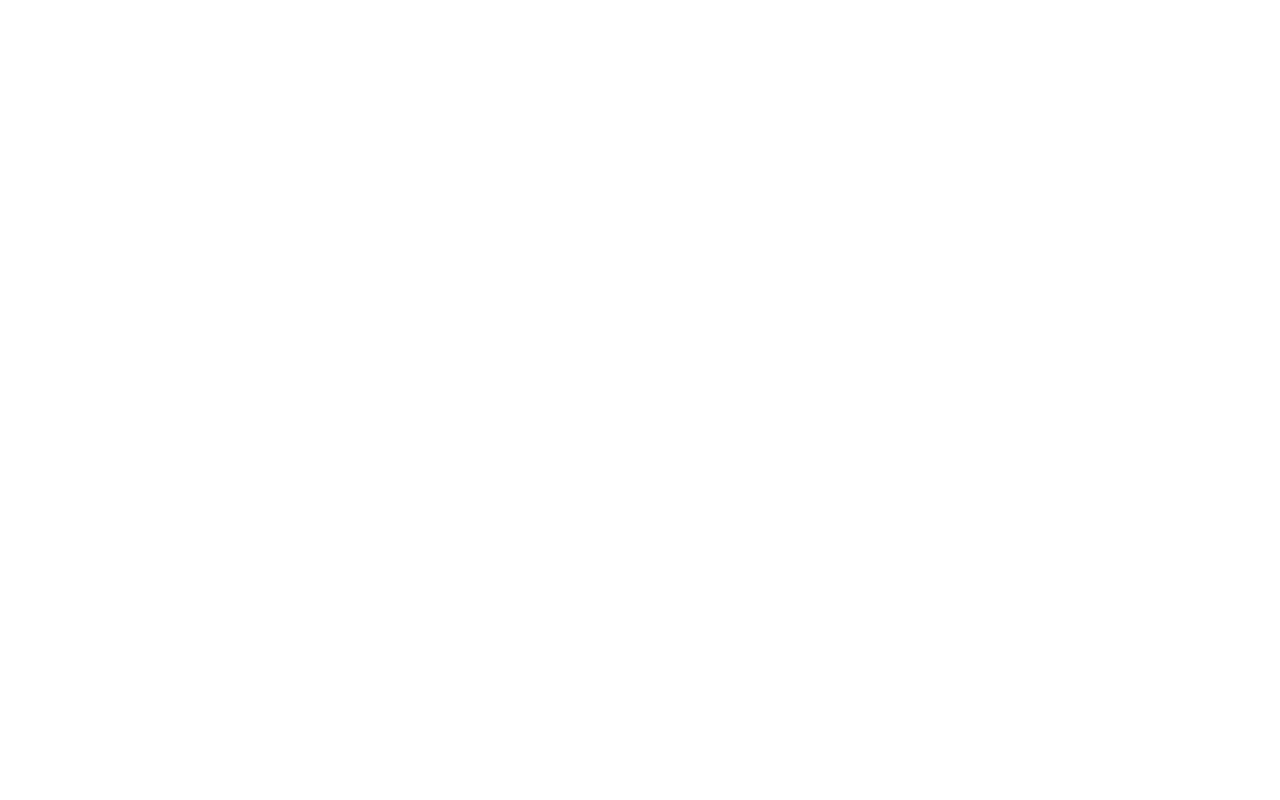
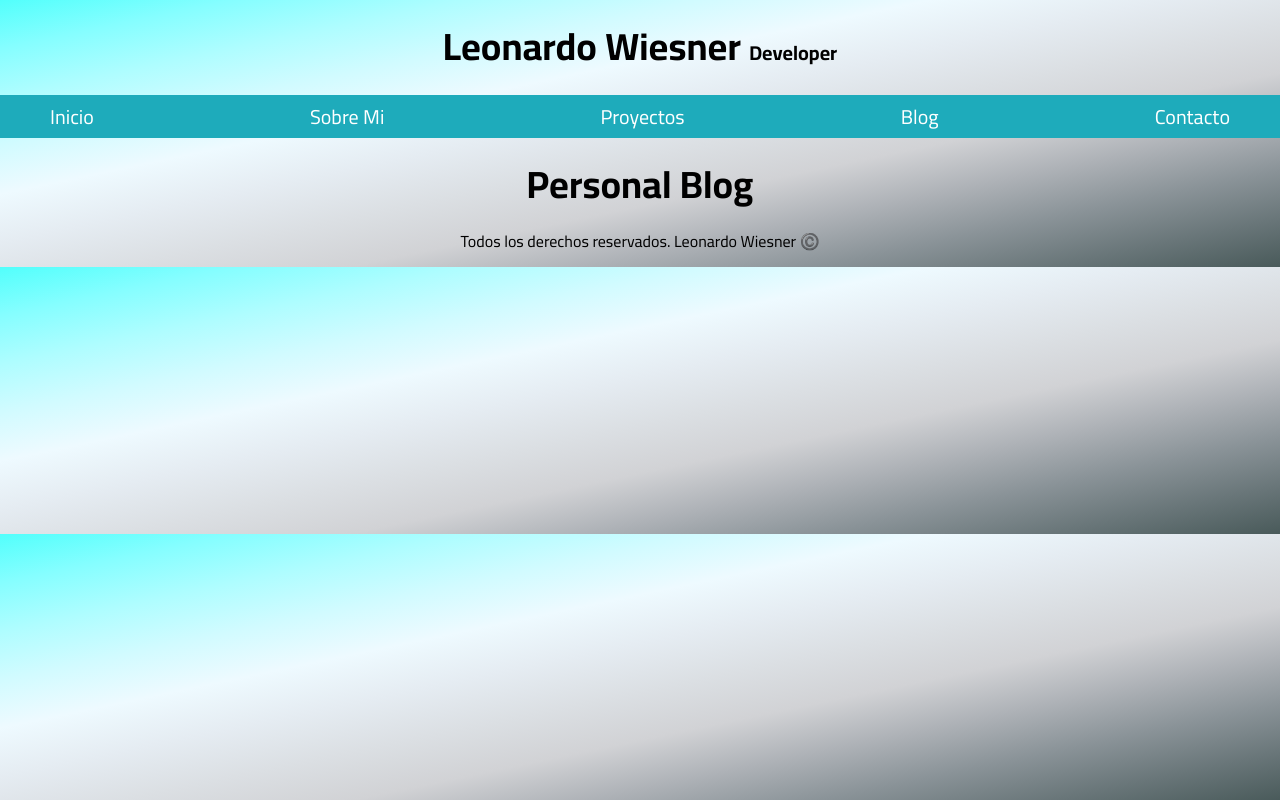
Before and after one commit to leonardowiesner/leoSitioWeb, a plain HTML site: page blog.html in a window 1280 px wide. Drawn offline with Linux system fonts and the light colour scheme.

Commit message:
subpages

```diff
--- a/blog.html
+++ b/blog.html
@@ -4,9 +4,31 @@
     <meta charset="UTF-8">
     <meta http-equiv="X-UA-Compatible" content="IE=edge">
     <meta name="viewport" content="width=device-width, initial-scale=1.0">
-    <title>blog</title>
+    <link rel="stylesheet" href="css/normalize.css">
+    <link rel="preconnect" href="https://fonts.googleapis.com">
+    <link rel="preconnect" href="https://fonts.gstatic.com" crossorigin>
+    <link href="https://fonts.googleapis.com/css2?family=Cairo:wght@400;700&display=swap" rel="stylesheet">
+    <link rel="preload" href="css/styles.css" as="styleshhet">
+    <link href="css/styles.css" rel="stylesheet">
+    <title>Blog</title>
 </head>
 <body>
+    <header>
+        <h1 class="titulo">Leonardo Wiesner <span>Developer</span></h1>
+    </header>
 
+    <div class="nav-bg">
+        <nav class="navegacion-principal contenedor">
+            <a href="#">Inicio</a>
+            <a href="#">Sobre Mi</a>
+            <a href="#">Proyectos</a>
+            <a href="#">Blog</a>
+            <a href="#">Contacto</a>
+        </nav>
+    </div>
+    <h1>Personal Blog</h1>
+    <footer class="footer">
+        <p>Todos los derechos reservados. Leonardo Wiesner ©️</p>
+    </footer>
 </body>
 </html>
--- a/css/styles.css
+++ b/css/styles.css
@@ -10,7 +10,16 @@
 html{
     font-size: 62.5%;
     box-sizing: border-box;
+    scroll-snap-type: y mandatory; /*Scroll vertical */
 }
+
+.servicios,
+.navegacion-principal,
+.formulario{
+    scroll-snap-align: center;
+    scroll-snap-stop: always;
+}
+
 /* Selecciona todos los elementos y les aplica el border-box para trabajar de manera comoda el model box */
 *, *:before, *:after {
     box-sizing: inherit;
@@ -160,6 +169,8 @@ h1,h2,h3 {
     align-items: flex-end;
 }
 
+
+
 /* servicios */
 
 @media (min-width: 768px) {
@@ -255,3 +266,10 @@ h1,h2,h3 {
 .footer {
     text-align: center;
 }
+
+.Pic-container{
+    width:100px;
+    height:100px;
+    border-radius: 50%;
+    overflow: hidden;
+  }
```
Also changed, not shown: index.html (+3 -2 lines), proyectos.html (+23 -1 lines), sobremi.html (+22 -0 lines), img/pp.png (added).
